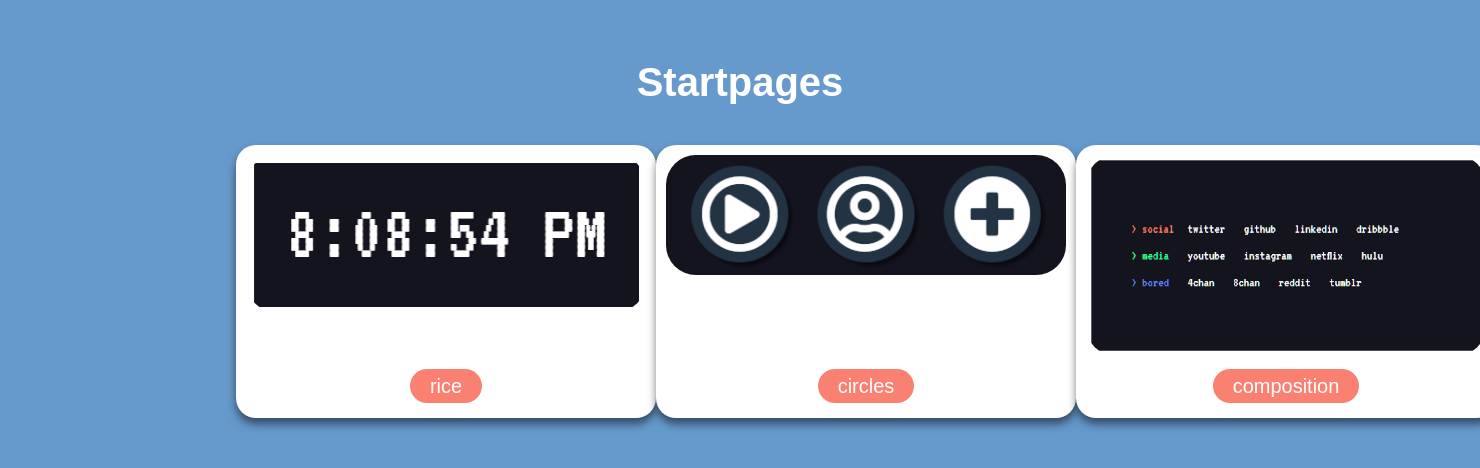
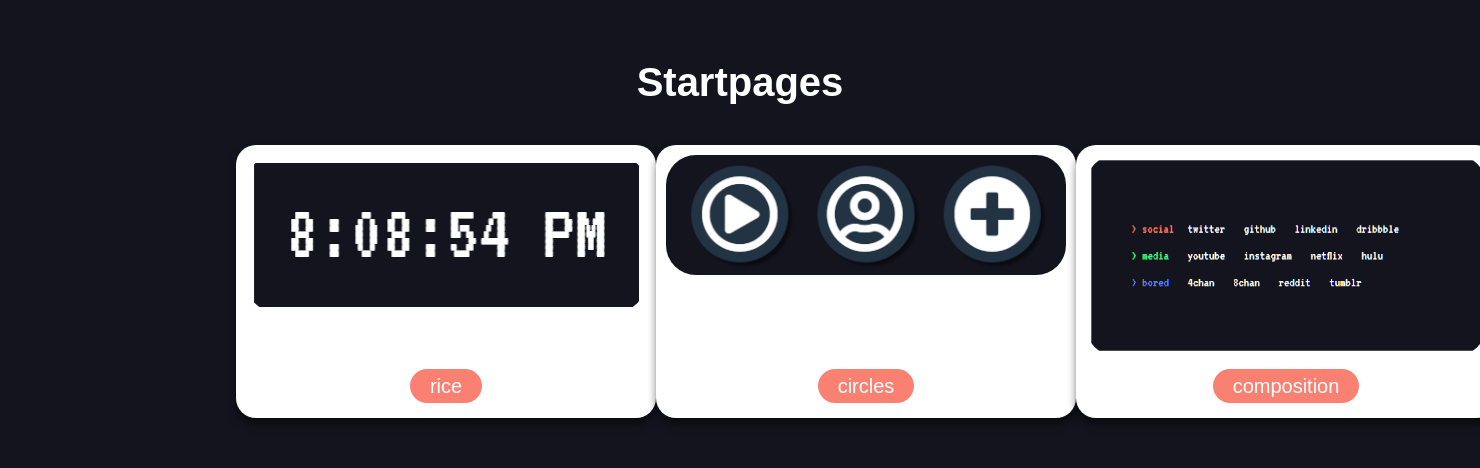
Before and after one commit to jmlattanzi/startpages, a PHP site: page /index.html in a window 1480 px wide; the page is wider, and only the part inside the window is pictured. Shown: the top 468 px of that part. Run offline with PHP 8.4, Linux system fonts and the light colour scheme.

Commit message:
So many commits for such small changes...

```diff
--- a/main.scss
+++ b/main.scss
@@ -1,5 +1,5 @@
 // variables
-$bg-color: #6699cc;
+$bg-color: #14141f;
 $color-container: #fff;
 $color-salmon: #fa8072;
 $color-salmon-darker: #f84d3a;
--- a/style.css
+++ b/style.css
@@ -8,7 +8,7 @@
   font-family: sans-serif; }
 
 body {
-  background-color: #6699cc;
+  background-color: #14141f;
   text-align: center;
   padding: 2rem; }
 
```
